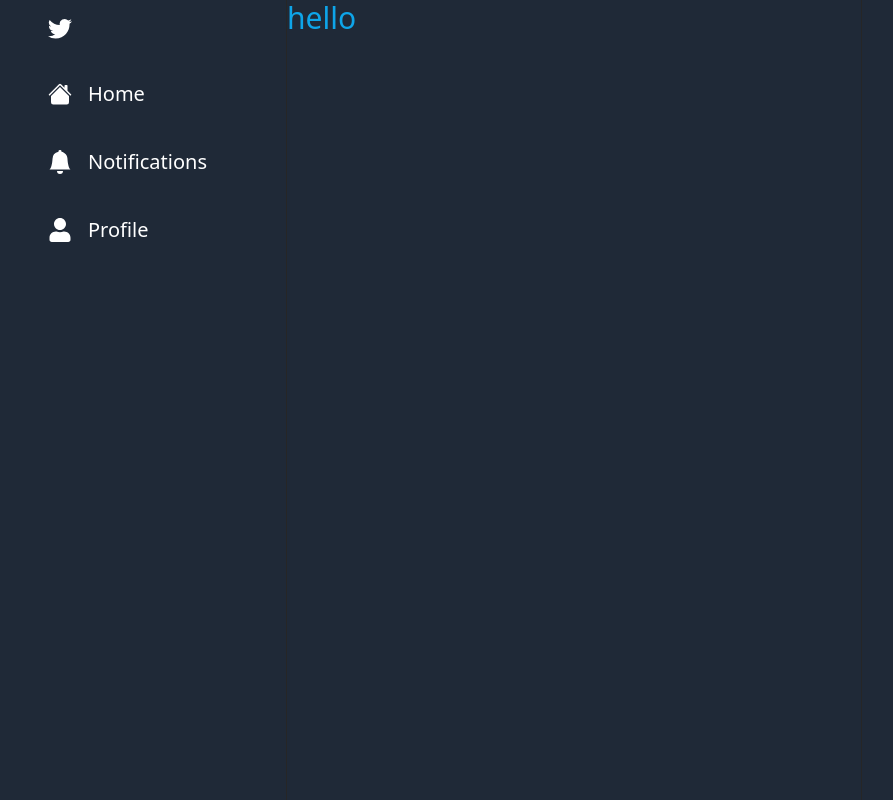
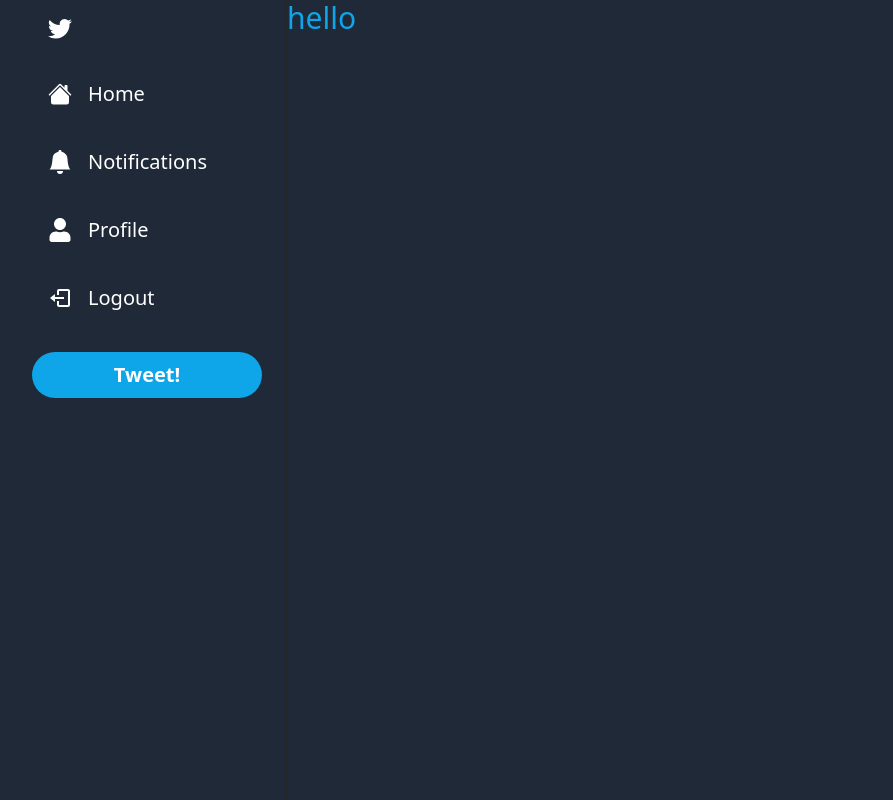
Before and after one commit to filiptrifunovic-mile/tweet-clone, a Next.js app: page / in a window 1280 px wide. Shown: the whole page, without its empty margins (66-959 px from the left). Built offline with nearby package versions, Linux system fonts and the light colour scheme.

Commit message:
sidebar tweet icon

```diff
--- a/components/layout/Sidebar.tsx
+++ b/components/layout/Sidebar.tsx
@@ -1,7 +1,9 @@
 import { BsBellFill, BsHouseFill } from "react-icons/bs";
+import { BiLogOut } from "react-icons/bi";
 import { FaUser } from "react-icons/fa";
 import SidebarItem from "./SidebarItem";
 import SidebarLogo from "./SidebarLogo";
+import SidebarTweetIcon from "./SidebarTweetIcon";
 
 const Sidebar = () => {
   const items = [
@@ -35,6 +37,8 @@ const Sidebar = () => {
               icon={item.icons}
             />
           ))}
+          <SidebarItem onClick={() => {}} icon={BiLogOut} label="Logout" />
+          <SidebarTweetIcon />
         </div>
       </div>
     </div>
--- /dev/null
+++ b/components/layout/SidebarTweetIcon.tsx
@@ -0,0 +1,58 @@
+import { useRouter } from "next/router";
+import { FaFeather } from "react-icons/fa";
+
+const SidebarTweetIcon = () => {
+  const router = useRouter();
+  return (
+    <div onClick={() => router.push("/")}>
+      <div
+        className="
+        mt-6
+        lg:hidden
+        rounded-full
+        w-14
+        h-14
+        p-4
+        flex
+        items-center
+        justify-center
+        bg-sky-500
+        hover:bg-opacity-80
+        transition
+        cursor-pointer
+      "
+      >
+        <FaFeather size={24} color="white" />
+      </div>
+      <div
+        className="
+        mt-6
+        hidden
+        lg:block
+        px-4
+        py-2
+        rounded-full
+        bg-sky-500
+        hover:bg-opacity-90
+        cursor-pointer
+        transition
+      "
+      >
+        <p
+          className="
+          hidden
+          lg:block
+          text-center
+          font-semibold
+          text-white
+          text-[20px]
+        "
+        >
+          Tweet!
+        </p>
+      </div>
+    </div>
+  );
+};
+
+export default SidebarTweetIcon;
```
